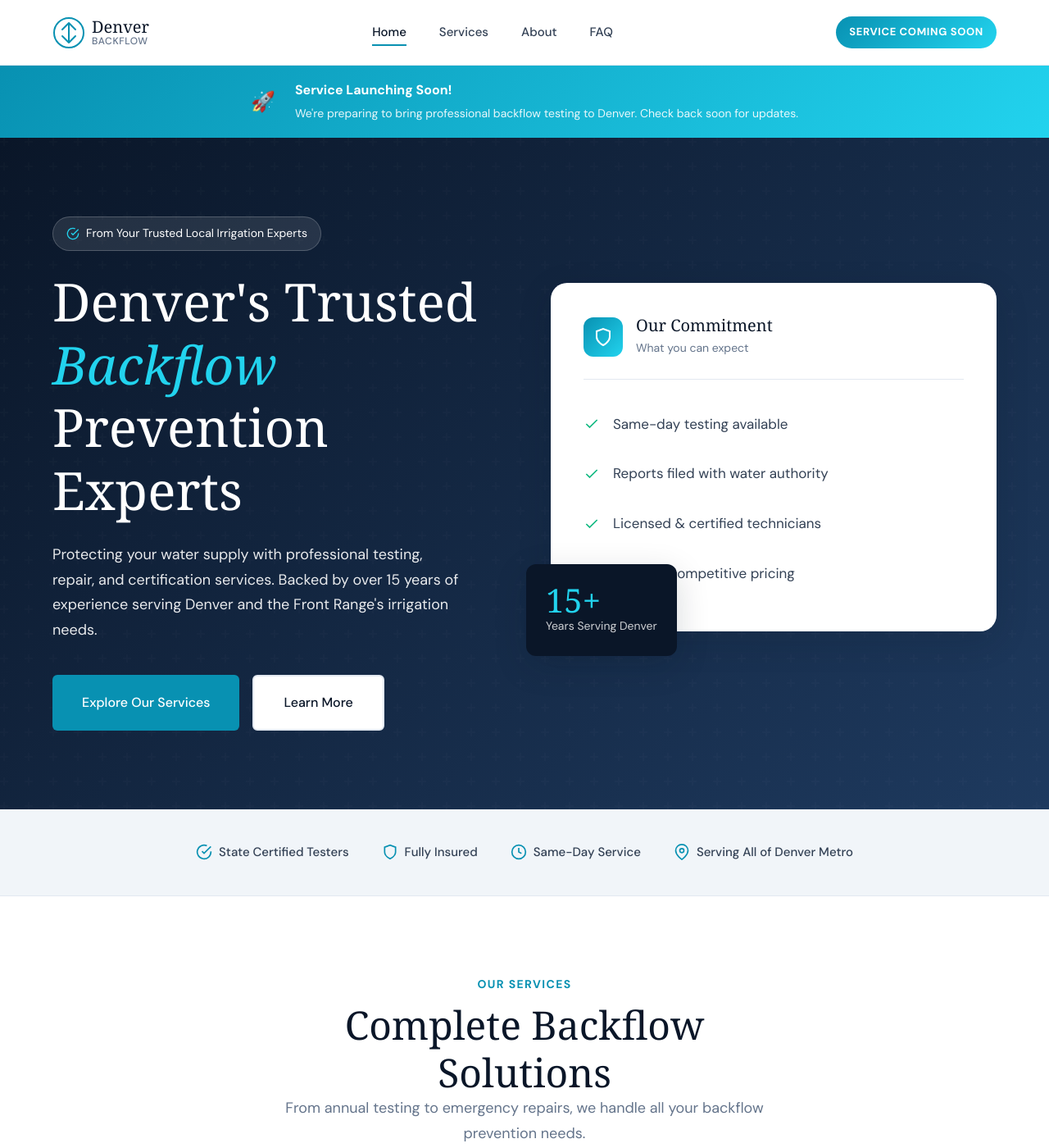
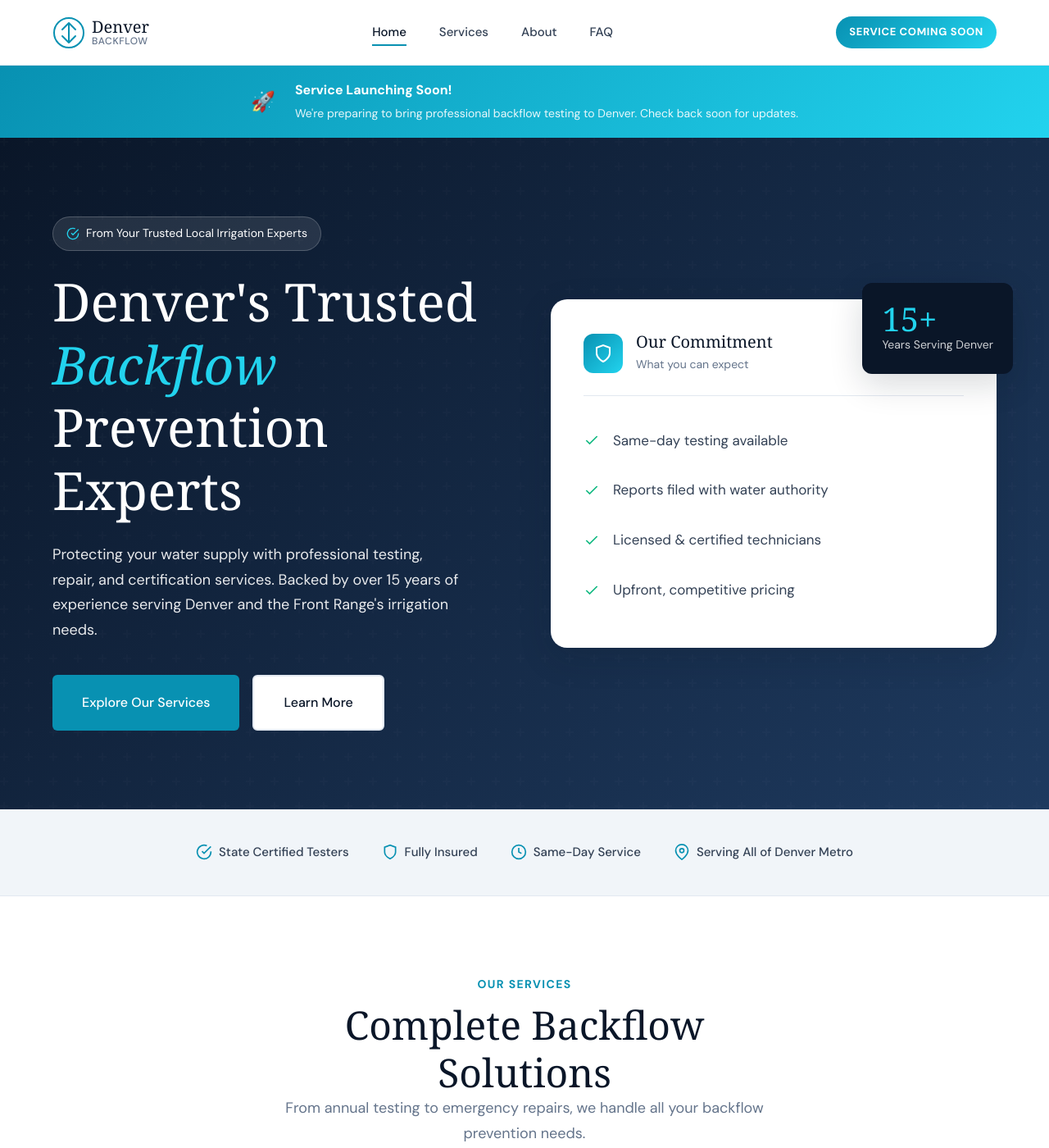
Before and after one commit to xhanuman/denverbackflowtest, a Jekyll site: the page built from index.html, in a window 1280 px wide and 1400 px high. Shown: the whole window at 82% size. Built offline with Jekyll 4.4.1, drawn with Linux system fonts in a browser that asks for light colours; some web fonts are replaced.

Commit message:
move blurb
upper right

```diff
--- a/assets/css/main.css
+++ b/assets/css/main.css
@@ -395,7 +395,6 @@ p {
 
 .hero-visual {
   position: relative;
-  margin-bottom: 40px;
 }
 
 .hero-card {
@@ -455,8 +454,8 @@ p {
 
 .hero-stats {
   position: absolute;
-  bottom: -30px;
-  left: -30px;
+  top: -20px;
+  right: -20px;
   background: var(--color-navy);
   color: var(--color-white);
   padding: var(--space-md);
```
